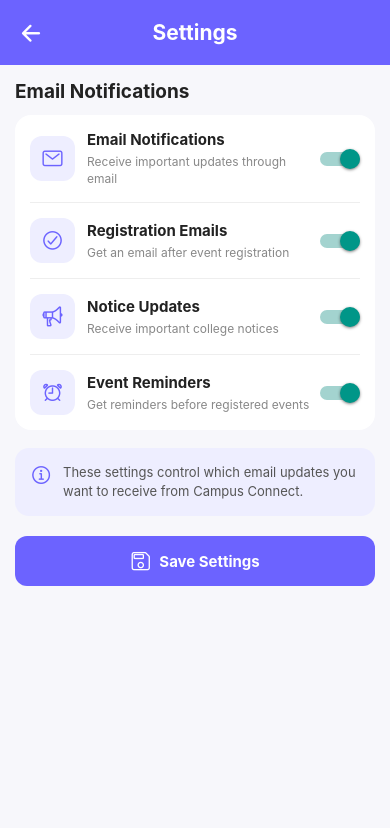
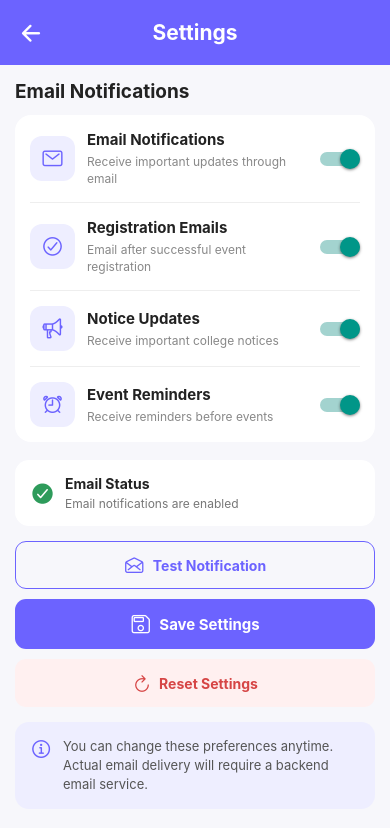
Before and after one commit to MarellaTriveni/campus-connect, a React Native app: screen /Settings in a window 390 px wide. Shown: the top 828 px of the page. Built offline with nearby package versions, Linux system fonts and the light colour scheme.

Commit message:
Day 34: Add Notification Settings Controls

```diff
--- a/screens/SettingsScreen.js
+++ b/screens/SettingsScreen.js
@@ -12,6 +12,13 @@ import { Ionicons } from "@expo/vector-icons";
 import AsyncStorage from "@react-native-async-storage/async-storage";
 
 const SETTINGS_KEY = "email_notification_settings";
+
+const defaultSettings = {
+  emailNotifications: true,
+  registrationEmails: true,
+  noticeEmails: true,
+  reminderEmails: true,
+};
 
 const SettingsScreen = ({ navigation }) => {
   const [emailNotifications, setEmailNotifications] =
@@ -30,14 +37,15 @@ const SettingsScreen = ({ navigation }) => {
     loadSettings();
   }, []);
 
+  // Load saved settings
   const loadSettings = async () => {
     try {
-      const savedSettings = await AsyncStorage.getItem(
+      const saved = await AsyncStorage.getItem(
         SETTINGS_KEY
       );
 
-      if (savedSettings) {
-        const settings = JSON.parse(savedSettings);
+      if (saved) {
+        const settings = JSON.parse(saved);
 
         setEmailNotifications(
           settings.emailNotifications
@@ -47,15 +55,20 @@ const SettingsScreen = ({ navigation }) => {
           settings.registrationEmails
         );
 
-        setNoticeEmails(settings.noticeEmails);
+        setNoticeEmails(
+          settings.noticeEmails
+        );
 
-        setReminderEmails(settings.reminderEmails);
+        setReminderEmails(
+          settings.reminderEmails
+        );
       }
     } catch (error) {
-      console.log("Error loading settings:", error);
+      console.log("Load error:", error);
     }
   };
 
+  // Save settings
   const saveSettings = async () => {
     try {
       const settings = {
@@ -71,11 +84,11 @@ const SettingsScreen = ({ navigation }) => {
       );
 
       Alert.alert(
-        "Settings Saved",
-        "Your notification settings have been saved."
+        "Success",
+        "Notification settings saved successfully."
       );
     } catch (error) {
-      console.log("Error saving settings:", error);
+      console.log("Save error:", error);
 
       Alert.alert(
         "Error",
@@ -84,6 +97,7 @@ const SettingsScreen = ({ navigation }) => {
     }
   };
 
+  // Main notification switch
   const toggleEmailNotifications = (value) => {
     setEmailNotifications(value);
 
@@ -94,8 +108,62 @@ const SettingsScreen = ({ navigation }) => {
     }
   };
 
+  // Test notification
+  const testNotification = () => {
+    if (!emailNotifications) {
+      Alert.alert(
+        "Notifications Disabled",
+        "Please turn ON Email Notifications first."
+      );
+      return;
+    }
+
+    Alert.alert(
+      "Test Notification",
+      "Test notification is working successfully! 📧"
+    );
+  };
+
+  // Reset settings
+  const resetSettings = () => {
+    Alert.alert(
+      "Reset Settings",
+      "Do you want to reset all notification settings?",
+      [
+        {
+          text: "Cancel",
+          style: "cancel",
+        },
+        {
+          text: "Reset",
+          onPress: async () => {
+            try {
+              await AsyncStorage.setItem(
+                SETTINGS_KEY,
+                JSON.stringify(defaultSettings)
+              );
+
+              setEmailNotifications(true);
+              setRegistrationEmails(true);
+              setNoticeEmails(true);
+              setReminderEmails(true);
+
+              Alert.alert(
+                "Reset Complete",
+                "Notification settings restored to default."
+              );
+            } catch (error) {
+              console.log("Reset error:", error);
+            }
+          },
+        },
+      ]
+    );
+  };
+
   return (
     <View style={styles.container}>
+
       {/* Header */}
       <View style={styles.header}>
         <TouchableOpacity
@@ -119,14 +187,17 @@ const SettingsScreen = ({ navigation }) => {
         showsVerticalScrollIndicator={false}
         contentContainerStyle={styles.content}
       >
-        {/* Email Section */}
+
+        {/* Email Notifications */}
         <Text style={styles.sectionTitle}>
           Email Notifications
         </Text>
 
         <View style={styles.card}>
-          {/* Main Email Switch */}
+
+          {/* Main switch */}
           <View style={styles.settingRow}>
+
             <View style={styles.iconBox}>
               <Ionicons
                 name="mail-outline"
@@ -151,12 +222,14 @@ const SettingsScreen = ({ navigation }) => {
                 toggleEmailNotifications
               }
             />
+
           </View>
 
           <View style={styles.divider} />
 
-          {/* Registration Emails */}
+          {/* Registration */}
           <View style={styles.settingRow}>
+
             <View style={styles.iconBox}>
               <Ionicons
                 name="checkmark-circle-outline"
@@ -171,7 +244,7 @@ const SettingsScreen = ({ navigation }) => {
               </Text>
 
               <Text style={styles.settingSubtitle}>
-                Get an email after event registration
+                Email after successful event registration
               </Text>
             </View>
 
@@ -180,12 +253,14 @@ const SettingsScreen = ({ navigation }) => {
               onValueChange={setRegistrationEmails}
               disabled={!emailNotifications}
             />
+
           </View>
 
           <View style={styles.divider} />
 
-          {/* Notice Emails */}
+          {/* Notice */}
           <View style={styles.settingRow}>
+
             <View style={styles.iconBox}>
               <Ionicons
                 name="megaphone-outline"
@@ -209,12 +284,14 @@ const SettingsScreen = ({ navigation }) => {
               onValueChange={setNoticeEmails}
               disabled={!emailNotifications}
             />
+
           </View>
 
           <View style={styles.divider} />
 
-          {/* Reminder Emails */}
+          {/* Event reminders */}
           <View style={styles.settingRow}>
+
             <View style={styles.iconBox}>
               <Ionicons
                 name="alarm-outline"
@@ -229,7 +306,7 @@ const SettingsScreen = ({ navigation }) => {
               </Text>
 
               <Text style={styles.settingSubtitle}>
-                Get reminders before registered events
+                Receive reminders before events
               </Text>
             </View>
 
@@ -238,24 +315,61 @@ const SettingsScreen = ({ navigation }) => {
               onValueChange={setReminderEmails}
               disabled={!emailNotifications}
             />
+
           </View>
+
         </View>
 
-        {/* Information */}
-        <View style={styles.infoCard}>
+        {/* Status Card */}
+        <View style={styles.statusCard}>
+
           <Ionicons
-            name="information-circle-outline"
-            size={23}
+            name={
+              emailNotifications
+                ? "checkmark-circle"
+                : "close-circle"
+            }
+            size={25}
+            color={
+              emailNotifications
+                ? "#2E9B5B"
+                : "#D64545"
+            }
+          />
+
+          <View style={styles.statusContent}>
+
+            <Text style={styles.statusTitle}>
+              Email Status
+            </Text>
+
+            <Text style={styles.statusText}>
+              {emailNotifications
+                ? "Email notifications are enabled"
+                : "Email notifications are disabled"}
+            </Text>
+
+          </View>
+
+        </View>
+
+        {/* Test Notification */}
+        <TouchableOpacity
+          style={styles.testButton}
+          onPress={testNotification}
+        >
+          <Ionicons
+            name="mail-open-outline"
+            size={21}
             color="#6C63FF"
           />
 
-          <Text style={styles.infoText}>
-            These settings control which email updates
-            you want to receive from Campus Connect.
+          <Text style={styles.testButtonText}>
+            Test Notification
           </Text>
-        </View>
+        </TouchableOpacity>
 
-        {/* Save Button */}
+        {/* Save */}
         <TouchableOpacity
           style={styles.saveButton}
           onPress={saveSettings}
@@ -270,6 +384,40 @@ const SettingsScreen = ({ navigation }) => {
             Save Settings
           </Text>
         </TouchableOpacity>
+
+        {/* Reset */}
+        <TouchableOpacity
+          style={styles.resetButton}
+          onPress={resetSettings}
+        >
+          <Ionicons
+            name="refresh-outline"
+            size={20}
+            color="#D64545"
+          />
+
+          <Text style={styles.resetText}>
+            Reset Settings
+          </Text>
+        </TouchableOpacity>
+
+        {/* Information */}
+        <View style={styles.infoCard}>
+
+          <Ionicons
+            name="information-circle-outline"
+            size={23}
+            color="#6C63FF"
+          />
+
+          <Text style={styles.infoText}>
+            You can change these preferences anytime.
+            Actual email delivery will require a backend
+            email service.
+          </Text>
+
+        </View>
+
       </ScrollView>
     </View>
   );
@@ -357,13 +505,90 @@ const styles = StyleSheet.create({
     backgroundColor: "#EEEEEE",
   },
 
+  statusCard: {
+    backgroundColor: "white",
+    borderRadius: 14,
+    padding: 15,
+    flexDirection: "row",
+    alignItems: "center",
+    elevation: 2,
+    marginBottom: 15,
+  },
+
+  statusContent: {
+    marginLeft: 10,
+  },
+
+  statusTitle: {
+    fontSize: 14,
+    fontWeight: "bold",
+    color: "#222",
+  },
+
+  statusText: {
+    fontSize: 12,
+    color: "#777",
+    marginTop: 4,
+  },
+
+  testButton: {
+    height: 48,
+    borderRadius: 11,
+    borderWidth: 1,
+    borderColor: "#6C63FF",
+    flexDirection: "row",
+    justifyContent: "center",
+    alignItems: "center",
+    marginBottom: 10,
+  },
+
+  testButtonText: {
+    color: "#6C63FF",
+    fontSize: 14,
+    fontWeight: "bold",
+    marginLeft: 8,
+  },
+
+  saveButton: {
+    height: 50,
+    borderRadius: 11,
+    backgroundColor: "#6C63FF",
+    flexDirection: "row",
+    justifyContent: "center",
+    alignItems: "center",
+    marginBottom: 10,
+  },
+
+  saveText: {
+    color: "white",
+    fontSize: 15,
+    fontWeight: "bold",
+    marginLeft: 8,
+  },
+
+  resetButton: {
+    height: 48,
+    borderRadius: 11,
+    backgroundColor: "#FFF0F0",
+    flexDirection: "row",
+    justifyContent: "center",
+    alignItems: "center",
+    marginBottom: 15,
+  },
+
+  resetText: {
+    color: "#D64545",
+    fontSize: 14,
+    fontWeight: "bold",
+    marginLeft: 7,
+  },
+
   infoCard: {
     backgroundColor: "#EEEEFF",
     borderRadius: 14,
     padding: 15,
     flexDirection: "row",
     alignItems: "flex-start",
-    marginBottom: 20,
   },
 
   infoText: {
@@ -373,20 +598,4 @@ const styles = StyleSheet.create({
     fontSize: 13,
     lineHeight: 19,
   },
-
-  saveButton: {
-    height: 50,
-    borderRadius: 12,
-    backgroundColor: "#6C63FF",
-    flexDirection: "row",
-    justifyContent: "center",
-    alignItems: "center",
-  },
-
-  saveText: {
-    color: "white",
-    fontSize: 15,
-    fontWeight: "bold",
-    marginLeft: 8,
-  },
 });
```
